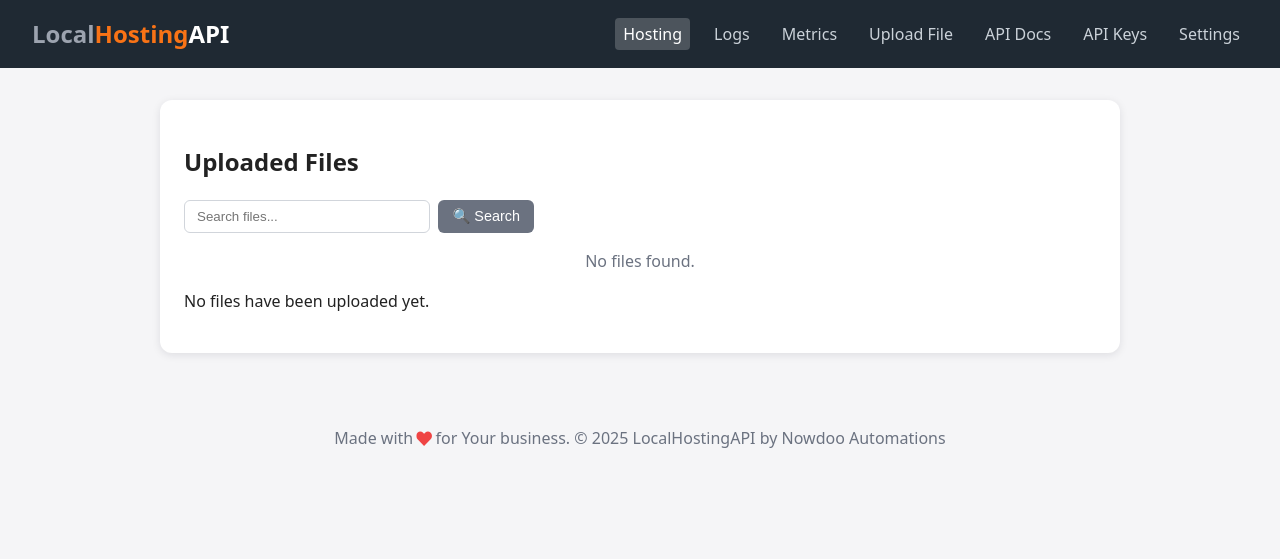
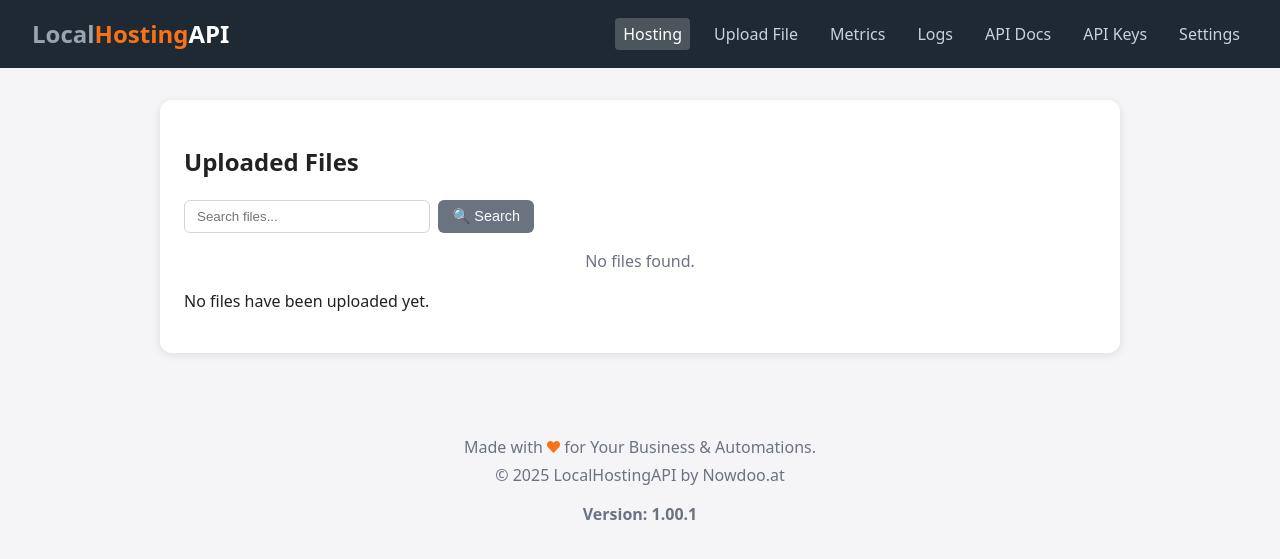
Before and after one commit to hastla007/LocalHostingAPI, a Flask app: page /hosting in a window 1280 px wide. Shown: the top 559 px of the page. Run offline with Flask 3, Linux system fonts and the light colour scheme; data that the repository does not hold is empty; parts of the project's set-up code (start-up, migrations or seed data) failed here and were passed over; some libraries are stand-ins or nearby versions.

Commit message:
Reorder navigation and refresh footer

```diff
--- a/app/app.py
+++ b/app/app.py
@@ -1231,7 +1231,11 @@ app.config["MAX_CONTENT_LENGTH"] = int(
 )
 app.config["MAX_UPLOAD_SIZE_MB"] = _CONFIG_CACHE.get("max_upload_size_mb", 500)
 app.config["SECRET_KEY"] = get_secret_key_value()
-app.config["SESSION_COOKIE_SECURE"] = not app.config.get("TESTING", False)
+_session_cookie_secure_override = _get_optional_bool_env("SESSION_COOKIE_SECURE")
+if _session_cookie_secure_override is None:
+    app.config["SESSION_COOKIE_SECURE"] = not app.config.get("TESTING", False)
+else:
+    app.config["SESSION_COOKIE_SECURE"] = _session_cookie_secure_override
 app.config["SESSION_COOKIE_HTTPONLY"] = True
 app.config["SESSION_COOKIE_SAMESITE"] = "Lax"
 app.config["PERMANENT_SESSION_LIFETIME"] = timedelta(hours=1)
--- a/app/static/styles.css
+++ b/app/static/styles.css
@@ -1070,8 +1070,22 @@ code {
 
 footer {
   text-align: center;
-  padding: 1rem 0;
+  padding: 1.5rem 0;
   color: #6b7280;
+}
+
+.site-footer-line {
+  margin: 0.15rem 0;
+  line-height: 1.6;
+}
+
+.site-footer-version {
+  margin-top: 0.85rem;
+  font-weight: 600;
+}
+
+.site-footer-heart {
+  color: #f97316;
 }
 
 .form-control input:disabled {
@@ -1377,45 +1391,12 @@ footer {
   }
 }
 
-/* ========================================
-   FOOTER WITH HEART ICON - NEW STYLES
-   Add this section at the end of styles.css
-   ======================================== */
-
-footer .love {
-  text-align: center;
-  color: #6b7280;
-  margin: 0;
-  display: flex;
-  align-items: center;
-  justify-content: center;
-  gap: 0.25rem;
-}
-
-footer .love .ion-heart {
-  color: #ef4444;
-  font-size: 1.1em;
-  animation: heartbeat 1.5s ease-in-out infinite;
-}
-
-@keyframes heartbeat {
-  0%, 100% {
-    transform: scale(1);
-  }
-  10%, 30% {
-    transform: scale(1.1);
-  }
-  20% {
-    transform: scale(0.95);
-  }
-}
-
 @media (prefers-color-scheme: dark) {
-  footer .love {
+  footer {
     color: #cbd5f5;
   }
 
-  footer .love .ion-heart {
-    color: #f87171;
+  .site-footer-heart {
+    color: #fb923c;
   }
 }
--- a/app/templates/base.html
+++ b/app/templates/base.html
@@ -18,9 +18,9 @@
       </h1>
       <nav>
         <a href="{{ url_for('hosting') }}" class="{{ 'active' if request.endpoint == 'hosting' else '' }}">Hosting</a>
+        <a href="{{ url_for('upload_file_page') }}" class="{{ 'active' if request.endpoint == 'upload_file_page' else '' }}">Upload File</a>
+        <a href="{{ url_for('metrics') }}" class="{{ 'active' if request.endpoint == 'metrics' else '' }}">Metrics</a>
         <a href="{{ url_for('logs_page') }}" class="{{ 'active' if request.endpoint in ('logs_page', 'logs_data') else '' }}">Logs</a>
-        <a href="{{ url_for('metrics') }}" class="{{ 'active' if request.endpoint == 'metrics' else '' }}">Metrics</a>
-        <a href="{{ url_for('upload_file_page') }}" class="{{ 'active' if request.endpoint == 'upload_file_page' else '' }}">Upload File</a>
         <a href="{{ url_for('api_docs') }}" class="{{ 'active' if request.endpoint == 'api_docs' else '' }}">API Docs</a>
         <a href="{{ url_for('api_keys') }}" class="{{ 'active' if request.endpoint == 'api_keys' else '' }}">API Keys</a>
         <a href="{{ url_for('settings') }}" class="{{ 'active' if request.endpoint == 'settings' else '' }}">Settings</a>
@@ -48,8 +48,10 @@
       {% endwith %}
       {% block content %}{% endblock %}
     </main>
-    <footer>
-      <p class="love">Made with <i class="icon ion-heart"></i> for Your business. © 2025 LocalHostingAPI by Nowdoo Automations</p>
+    <footer class="site-footer">
+      <p class="site-footer-line">Made with <i class="icon ion-heart site-footer-heart" aria-hidden="true"></i> for Your Business &amp; Automations.</p>
+      <p class="site-footer-line">© 2025 LocalHostingAPI by Nowdoo.at</p>
+      <p class="site-footer-line site-footer-version">Version: 1.00.1</p>
     </footer>
     {% block scripts %}{% endblock %}
   </body>
```
